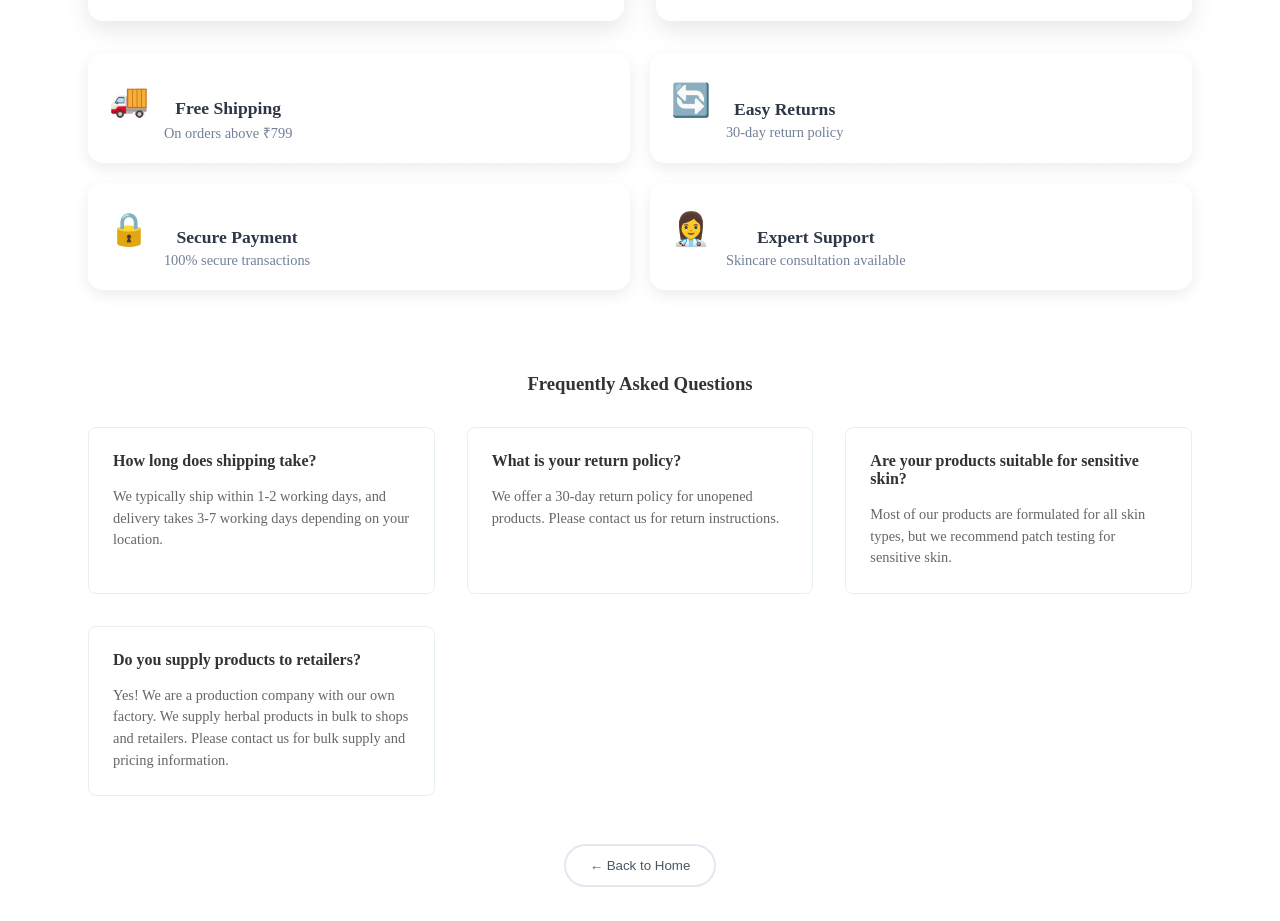
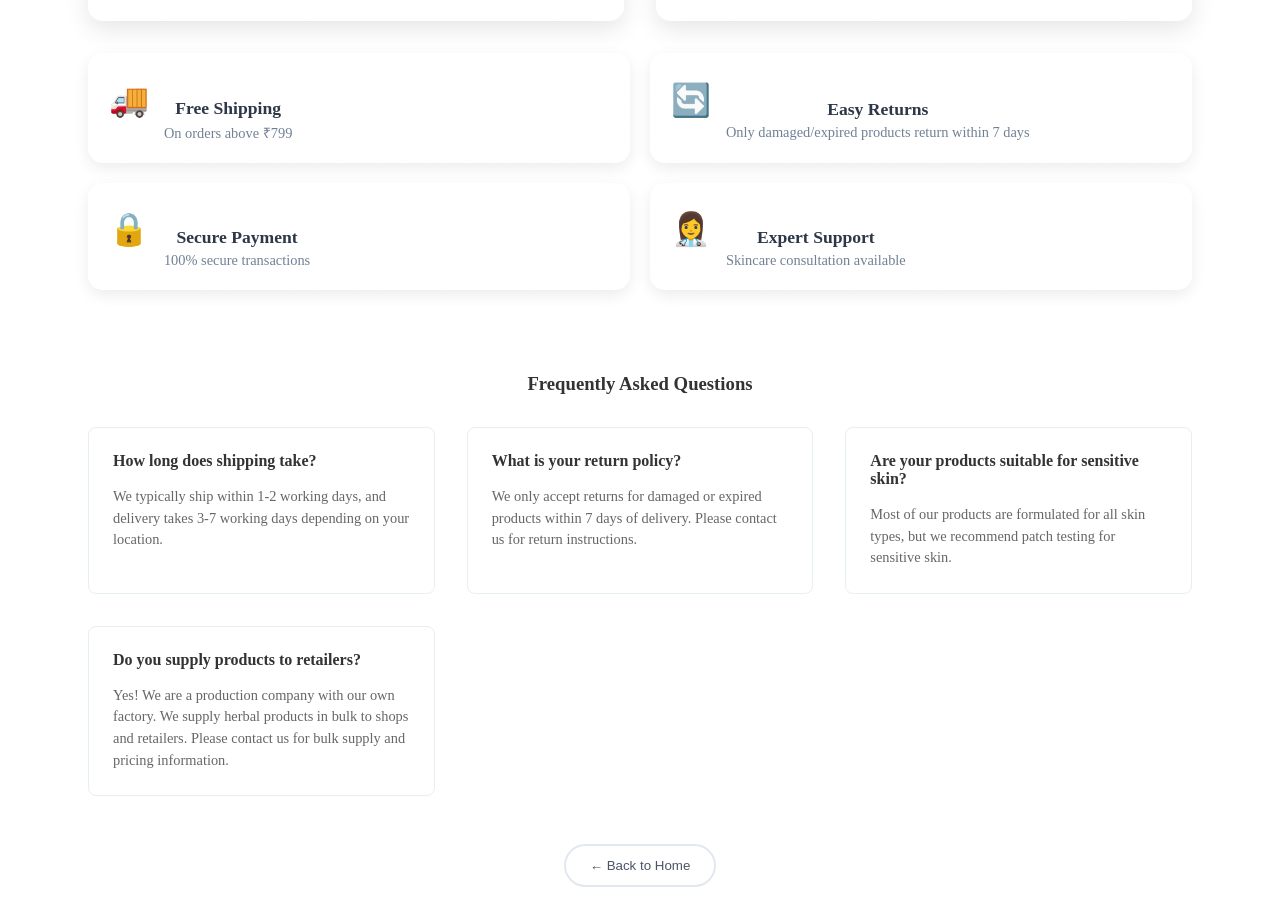
Before and after one commit to jasleenkaur1801/LeeyaHerbals, a React (Vite) app in the folder Frontend/: page /contact in a window 1280 px wide. Shown: the part 1260-2181 px from the top of the page. Built offline with nearby package versions, Linux system fonts and the light colour scheme.

Commit message:
(return policy)

```diff
--- a/Frontend/src/App.jsx
+++ b/Frontend/src/App.jsx
@@ -1223,7 +1223,7 @@ function App() {
                         <span className="feature-icon">🔄</span>
                         <div>
                           <h4>Easy Returns</h4>
-                          <p>30-day return policy</p>
+                          <p>Only damaged/expired products return within 7 days</p>
                         </div>
                       </div>
                       <div className="feature-item">
--- a/Frontend/src/ContactPage.jsx
+++ b/Frontend/src/ContactPage.jsx
@@ -200,7 +200,7 @@ function ContactPage() {
             <span className="feature-icon">🔄</span>
             <div>
               <h4>Easy Returns</h4>
-              <p>30-day return policy</p>
+              <p>Only damaged/expired products return within 7 days</p>
             </div>
           </div>
           <div className="feature-item">
@@ -228,7 +228,7 @@ function ContactPage() {
             </div>
             <div className="faq-item">
               <h4>What is your return policy?</h4>
-              <p>We offer a 30-day return policy for unopened products. Please contact us for return instructions.</p>
+              <p>We only accept returns for damaged or expired products within 7 days of delivery. Please contact us for return instructions.</p>
             </div>
             <div className="faq-item">
               <h4>Are your products suitable for sensitive skin?</h4>
```
